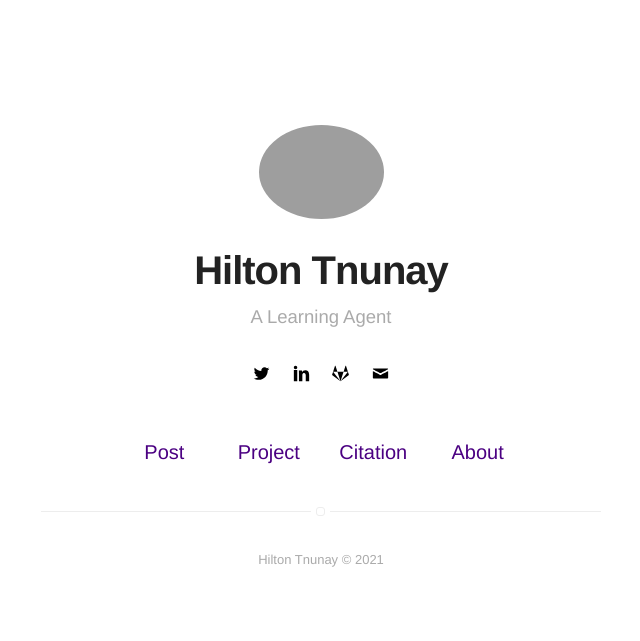
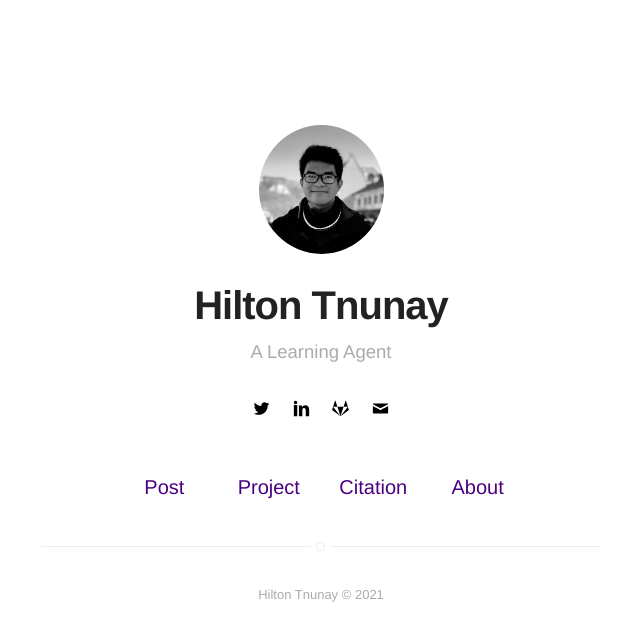
Before and after one commit to tnunay/tnunay.github.io, a Jekyll site: the page built from index.html, in a window 1280 px wide. Shown: the top 641 px of the page, without its empty margins (319-959 px from the left). Built offline with Jekyll 4.4.1, drawn with Linux system fonts in a browser that asks for light colours.

Commit message:
Update profile

```diff
--- a/_config.yml
+++ b/_config.yml
@@ -8,7 +8,7 @@ description: Blog about personal views and projects
 # if it's an external image, update below for true
 # better with square images
 external-image: false
-picture: assets/images/profile.jpg
+picture: assets/images/profile.jpeg
 
 # If you want to include your resume, set to true
 # and specify source (external or local).
```
